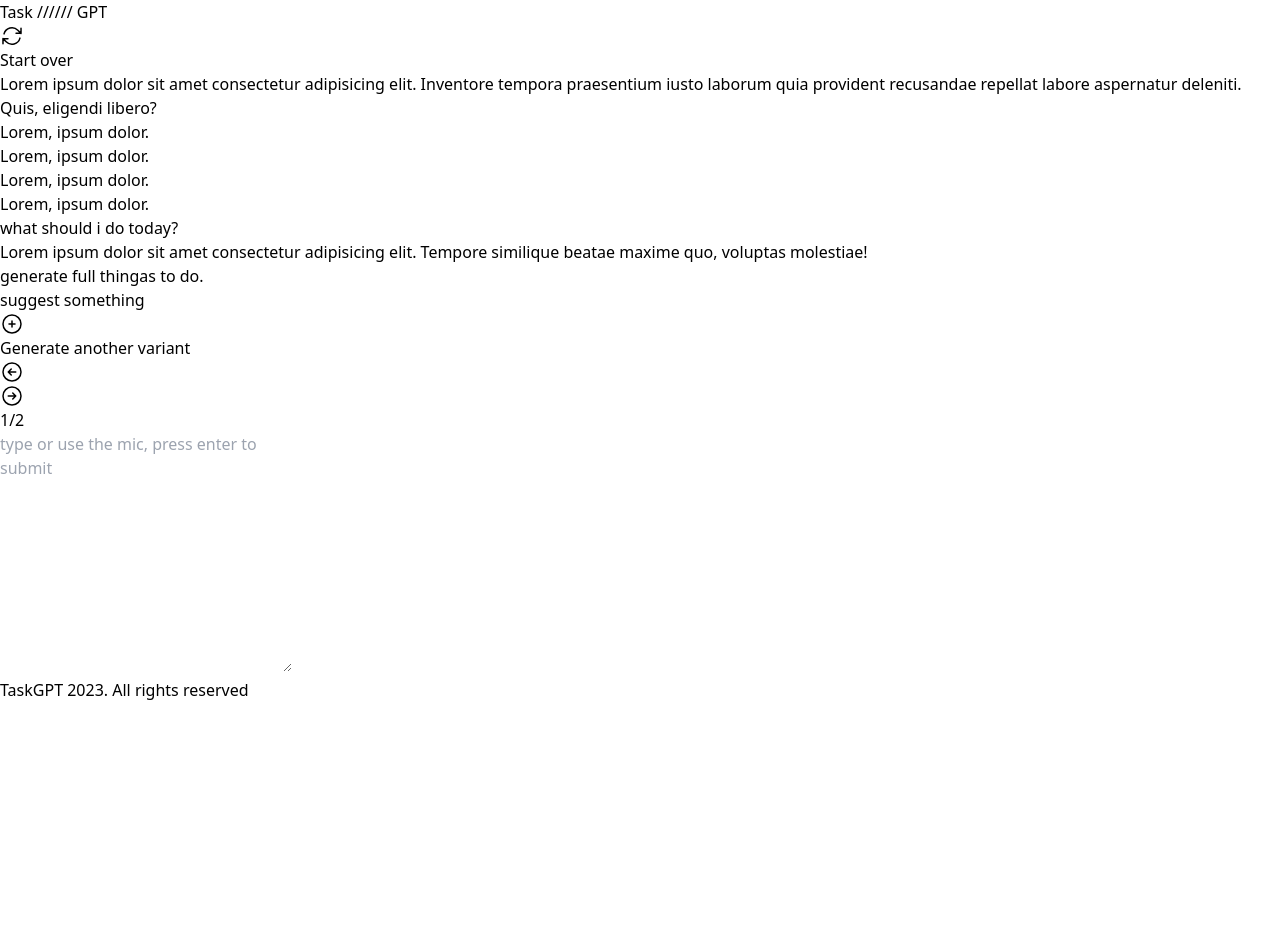
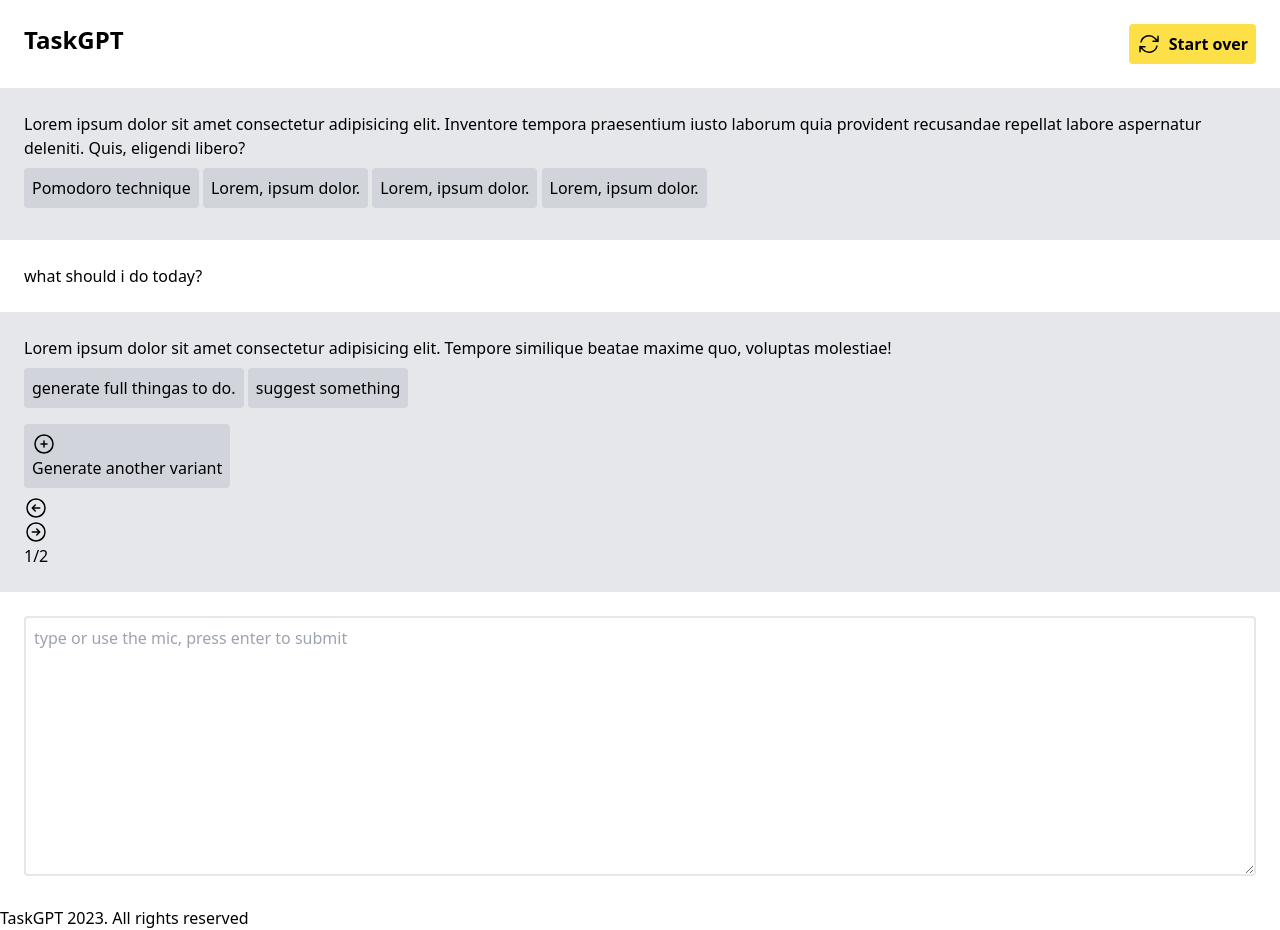
Before and after one commit to msimbo/taskGPT, a website: page index.html in a window 1280 px wide. Before the commit the page ends 800 px from the top, so only its background shows below. Drawn offline with Linux system fonts and the light colour scheme.

Commit message:
adds the initial tw styling

```diff
--- a/index.html
+++ b/index.html
@@ -8,16 +8,16 @@
     <link rel="stylesheet" href="styles.css" />
   </head>
   <body>
-    <header>
-      <h1>Task ////// GPT</h1>
-      <button>
+    <header class="p-6 flex justify-between">
+      <h1 class="text-2xl font-bold">TaskGPT</h1>
+      <button class="p-2 bg-yellow-300 rounded flex">
         <svg
           xmlns="http://www.w3.org/2000/svg"
           fill="none"
           viewBox="0 0 24 24"
           stroke-width="1.5"
           stroke="currentColor"
-          class="w-6 h-6"
+          class="w-6 h-6 mr-2 font-bold"
         >
           <path
             stroke-linecap="round"
@@ -25,54 +25,54 @@
             d="M16.023 9.348h4.992v-.001M2.985 19.644v-4.992m0 0h4.992m-4.993 0l3.181 3.183a8.25 8.25 0 0013.803-3.7M4.031 9.865a8.25 8.25 0 0113.803-3.7l3.181 3.182m0-4.991v4.99"
           />
         </svg>
-        Start over
+        <span class="font-bold">Start over</span>
       </button>
     </header>
 
     <main>
       <!-- start: first section -->
-      <div>
+      <div class="p-6 bg-gray-200">
         <p>
           Lorem ipsum dolor sit amet consectetur adipisicing elit. Inventore
           tempora praesentium iusto laborum quia provident recusandae repellat
           labore aspernatur deleniti. Quis, eligendi libero?
         </p>
-        <div>
+        <div class="section-btn">
+          <p>Pomodoro technique</p>
+        </div>
+        <div class="section-btn">
           <p>Lorem, ipsum dolor.</p>
         </div>
-        <div>
+        <div class="section-btn">
           <p>Lorem, ipsum dolor.</p>
         </div>
-        <div>
-          <p>Lorem, ipsum dolor.</p>
-        </div>
-        <div>
+        <div class="section-btn">
           <p>Lorem, ipsum dolor.</p>
         </div>
       </div>
       <!-- end: first section -->
 
       <!-- start: second section-->
-      <div>
+      <div class="p-6">
         <p>what should i do today?</p>
       </div>
       <!-- end: second section-->
 
       <!-- start: 3rd section -->
-      <div>
+      <div class="p-6 bg-gray-200">
         <p>
           Lorem ipsum dolor sit amet consectetur adipisicing elit. Tempore
           similique beatae maxime quo, voluptas molestiae!
         </p>
-        <div>
+        <div class="section-btn">
           <p>generate full thingas to do.</p>
         </div>
-        <div>
+        <div class="section-btn">
           <p>suggest something</p>
         </div>
 
         <div>
-          <p>
+          <p class="section-btn">
             <svg
               xmlns="http://www.w3.org/2000/svg"
               fill="none"
@@ -128,13 +128,14 @@
       <!-- end: 3rd section -->
 
       <!-- start: input box for prompts-->
-      <div>
+      <div class="p-6">
         <textarea
           name="prompt"
           id="prompt"
           cols="30"
           rows="10"
           placeholder="type or use the mic, press enter to submit"
+          class="p-2 w-full border-2 rounded outline-none"
         ></textarea>
       </div>
       <!-- end: input box for prompts -->
--- a/tailwind.css
+++ b/tailwind.css
@@ -2,3 +2,12 @@
 @tailwind base;
 @tailwind components;
 @tailwind utilities;
+
+/* Custom CSS styles */
+@layer components {
+  .section-btn {
+    @apply p-2 my-2 bg-gray-300 inline-block rounded cursor-pointer;
+  }
+}
+
+/*  END: custome */
```
Also changed, not shown: readme.md, styles.css.
